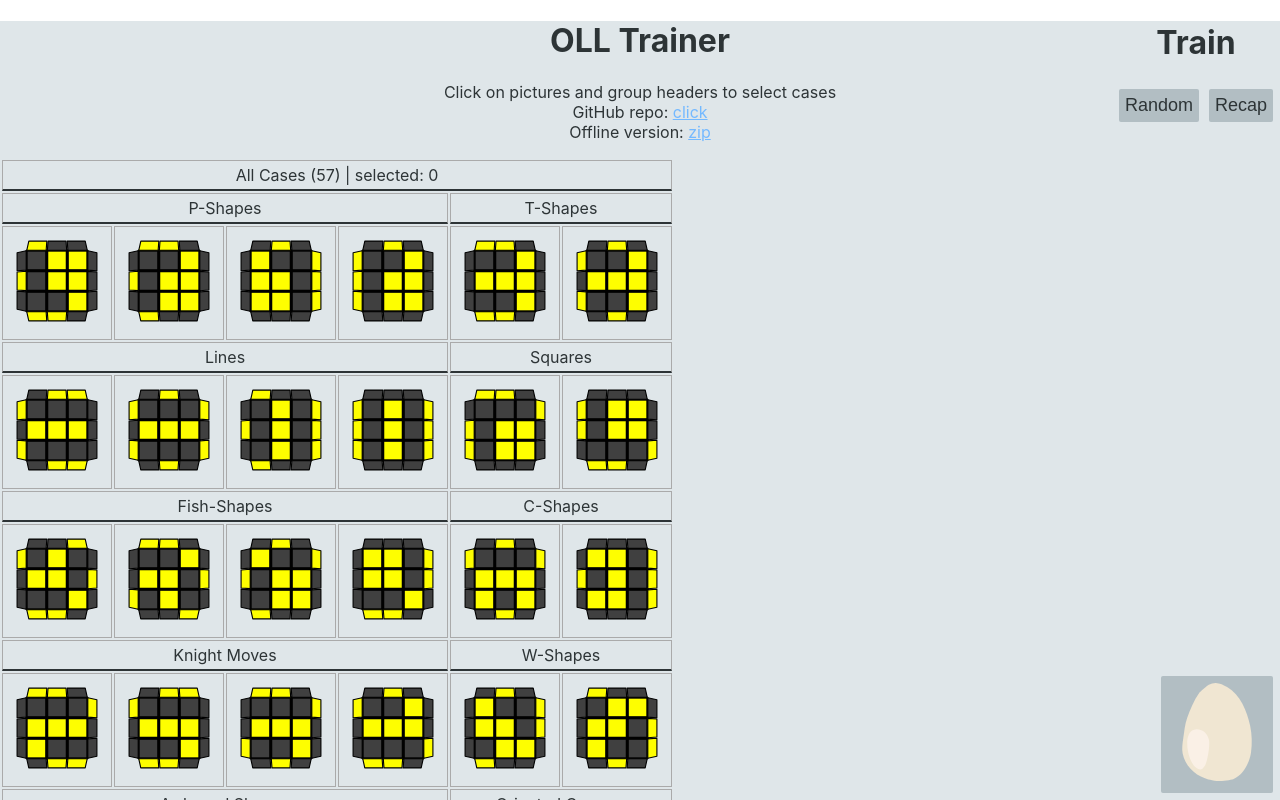
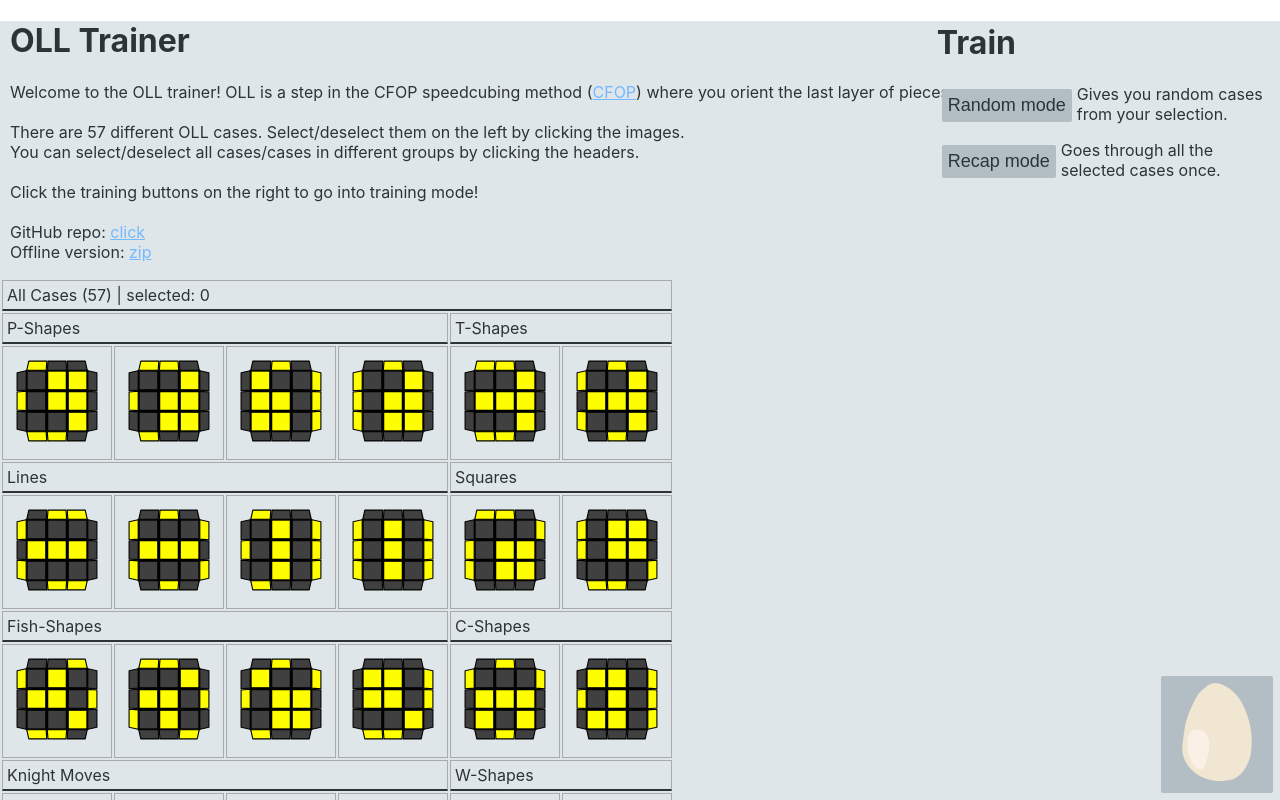
Before and after one commit to s-leirbag/oll-trainer, a React (Create React App) app: page / in a window 1280 px wide. Shown: the top 800 px of the page. Built offline with nearby package versions, Linux system fonts and the light colour scheme; the HTML template or start-up script is replaced by a standard one.

Commit message:
UI changes, added instructions

```diff
--- a/src/App.css
+++ b/src/App.css
@@ -1,5 +1,6 @@
 .App {
   text-align: center;
+  /* text-align: left; */
 }
 
 .App-logo {
--- a/src/Components/Button/Button.jsx
+++ b/src/Components/Button/Button.jsx
@@ -27,6 +27,7 @@ export default class Button extends React.Component {
                 style={{
                     backgroundColor: this.state.backgroundColor,
                     color: this.props.styleSettings.textColor,
+                    float: this.props.styleSettings.float || 'none',
                 }}
             >
                 {this.props.name}
--- a/src/Components/CaseSelect/CaseSelect.css
+++ b/src/Components/CaseSelect/CaseSelect.css
@@ -6,6 +6,11 @@
     height: 100vh; */
     /* justify-content: center; */
     /* align-items: center; */
+    text-align: left;
+}
+
+.case-select-header {
+    margin-left: 10px;
 }
 
 #sl {white-space: nowrap;}
@@ -24,11 +29,10 @@ td.groupHeader {
 
 td {border: 1px solid #000;}
 
-.btns-right {
+.train-buttons {
     position: fixed;
     right: 2px;
     top: 2px;
-    /* font-size: 30px; */
 }
 
 /* done button that appends ">" on hover */
--- a/src/Components/CaseSelect/CaseSelect.jsx
+++ b/src/Components/CaseSelect/CaseSelect.jsx
@@ -2,6 +2,7 @@ import React from 'react';
 import "./CaseSelect.css";
 import Button from "../Button/Button.jsx";
 import { algsGroups, renderGroups, algsInfo } from '../../Constants';
+import { clone } from 'lodash';
 
 function Case(props) {
     return (
@@ -144,12 +145,23 @@ export default class CaseSelect extends React.Component {
         for (const group of renderGroups["normal"])
             cases = cases.concat(this.renderNormalGroup(group));
 
+        let trainButtonStyle = clone(style);
+        trainButtonStyle.float = 'left';
         return (
             <div className="caseselect">
-            <div>
+            <div className='case-select-header'>
                 <h1>OLL Trainer</h1>
                 <p>
-                    Click on pictures and group headers to select cases
+                    Welcome to the OLL trainer!
+                    OLL is a step in the CFOP speedcubing method
+                    (<a href='https://jperm.net/3x3/cfop' style={{ color: style.linkColor }}>CFOP</a>)
+                    where you orient the last layer of pieces.
+                    <br/>
+                    <br/>There are 57 different OLL cases. Select/deselect them on the left by clicking the images.
+                    <br/>You can select/deselect all cases/cases in different groups by clicking the headers.
+                    <br/>
+                    <br/>Click the training buttons on the right to go into training mode!
+                    <br/>
                     <br/>GitHub repo: <a href='https://github.com/s-leirbag/oll-trainer' style={{ color: style.linkColor }}>click</a>
                     <br/>Offline version: <a href='https://github.com/s-leirbag/oll-trainer/archive/refs/heads/main.zip' style={{ color: style.linkColor }}>zip</a>
                 </p>
@@ -158,20 +170,26 @@ export default class CaseSelect extends React.Component {
                 {topHeader}
                 {cases}
             </tbody></table>
-            <div className="btns-right">
+            <div className="train-buttons">
                 <h1>Train</h1>
                 <Button
-                    name='Random'
+                    name='Random mode'
                     onClick={() => this.props.changeMode('random')}
                     title='Train selected cases randomly'
-                    styleSettings={style}
+                    styleSettings={trainButtonStyle}
                 />
+                <p>
+                    Gives you random cases from your selection.
+                </p>
                 <Button
-                    name='Recap'
+                    name='Recap mode'
                     onClick={() => this.props.changeMode('recap')}
                     title='Go through all the selected cases once'
-                    styleSettings={style}
+                    styleSettings={trainButtonStyle}
                 />
+                <p>
+                    Goes through all the selected cases once.
+                </p>
             </div>
             </div>
         );
--- a/src/Components/Timer/Timer.css
+++ b/src/Components/Timer/Timer.css
@@ -7,3 +7,7 @@
     -moz-user-select: none; -webkit-user-select: none; -ms-user-select:none; user-select:none;-o-user-select:none;
     font-family: Verdana, Geneva, Tahoma, sans-serif;
 }
+
+.timerContents{
+    display: 'block';
+}
--- a/src/Components/Timer/Timer.jsx
+++ b/src/Components/Timer/Timer.jsx
@@ -77,12 +77,12 @@ export default class Timer extends React.Component {
         return (
             <div
                 className="timer"
-                style={{
-                    color: color,
-                    fontSize: this.props.fontSize,
-                }}
+                style={{ fontSize: this.props.fontSize }}
             >
-                {msToReadable(time)}
+                <div className='timerContents'>
+                    <span style={{ color: color }}>{msToReadable(time)}</span>
+                    <p style={{ fontSize: '16px' }}>Press space to start/stop the timer</p>
+                </div>
             </div>
         )
     }
--- a/src/Components/Train/Train.css
+++ b/src/Components/Train/Train.css
@@ -9,7 +9,7 @@ button:hover {}
 button:hover span:after {opacity: 1; right: 0;}
 
 #scramble {
-    text-align: left;
+    /* text-align: left; */
 }
 
 .big {
--- a/src/Components/Train/Train.jsx
+++ b/src/Components/Train/Train.jsx
@@ -67,7 +67,7 @@ function TimesGroup(props) {
                 >
                     {name}
                 </span>
-                : {avg}
+                : {avg} average
             </div>
             {timesList}
             <br/><br/>
@@ -105,12 +105,17 @@ class Stats extends React.Component {
             );
         }
 
+        const style = this.props.styleSettings;
         return (
             <td id="stats">
                 <div className="resultInfoHeader">
                     {this.props.times.length} times
-                    <Button name='Clear' onClick={() => this.props.confirmClear()} styleSettings={this.props.styleSettings}/>
+                    <Button name='Clear' onClick={() => this.props.confirmClear()} styleSettings={style} key={style.buttonColor}/>
                     :
+                </div>
+                <div>
+                    Click case names for case info
+                    <br/>Click times to remove times
                 </div>
                 <div id="times">
                     {groupsList}
@@ -159,7 +164,8 @@ class SettingInput extends React.Component {
                     type="text"
                     value={this.state.value}
                     onChange={(event) => this.handleChange(event)}
-                    maxLength='12'
+                    maxLength='7'
+                    size='7'
                 />
             </label>
         );
@@ -408,7 +414,7 @@ export default class Train extends React.Component {
         if (!isEmpty(times) && lastCase !== -1) {
             let button = "";
             if (this.state.selected.includes(lastCase))
-                button = <Button name='Unselect' onClick={() => this.confirmUnsel(lastCase)} styleSettings={style}/>;
+                button = <Button name='Unselect' onClick={() => this.confirmUnsel(lastCase)} styleSettings={style} key={style.buttonColor}/>;
             lastScramInfo = (
                 <div>
                     Last Scramble: {this.state.lastEntry.scramble + ' (' + algsInfo[lastCase]['name'] + ')'}
@@ -428,6 +434,7 @@ export default class Train extends React.Component {
                         id='selectBtn'
                         onClick={() => this.props.changeMode('caseselect')}
                         styleSettings={style}
+                        key={style.buttonColor}
                     />
                     {selInfo}
                 </td></tr>
@@ -455,30 +462,34 @@ export default class Train extends React.Component {
                     <td colSpan="2">
                         <SettingButtons
                             name='Timer Size'
-                            buttonName1='Increase'
-                            buttonName2='Decrease'
+                            buttonName1='+'
+                            buttonName2='-'
                             onClick1={() => this.adjustSize('timer', 16)}
                             onClick2={() => this.adjustSize('timer', -16)}
                             styleSettings={style}
+                            key={'timer' + style.buttonColor}
                         />
                         <SettingButtons
                             name='Scramble Size'
-                            buttonName1='Increase'
-                            buttonName2='Decrease'
+                            buttonName1='+'
+                            buttonName2='-'
                             onClick1={() => this.adjustSize('scramble', 8)}
                             onClick2={() => this.adjustSize('scramble', -8)}
                             styleSettings={style}
+                            key={'scramble' + style.buttonColor}
                         />
                         <SettingButtons
-                            name='Colors'
+                            name='Color Presets'
                             buttonName1='Light'
                             buttonName2='Dark'
                             onClick1={() => this.setStyle('light')}
                             onClick2={() => this.setStyle('dark')}
                             styleSettings={style}
+                            key={'presets' + style.buttonColor}
                         />
+                        <span>Specific Colors: </span>
                         <SettingInput
-                            name='Background'
+                            name='Background: '
                             propertyName='backgroundColor'
                             value={style.backgroundColor}
                             applyStyle={(style) => this.props.applyStyle(style)}
@@ -487,28 +498,28 @@ export default class Train extends React.Component {
                             key={style.backgroundColor}
                         />
                         <SettingInput
-                            name='Button'
+                            name=' Button: '
                             propertyName='buttonColor'
                             value={style.buttonColor}
                             applyStyle={(style) => this.props.applyStyle(style)}
                             key={style.buttonColor}
                         />
                         <SettingInput
-                            name='Text'
+                            name=' Text: '
                             propertyName='textColor'
                             value={style.textColor}
                             applyStyle={(style) => this.props.applyStyle(style)}
                             key={style.textColor}
                         />
-                        <SettingInput
+                        {/* <SettingInput
                             name='Link'
                             propertyName='linkColor'
                             value={style.linkColor}
                             applyStyle={(style) => this.props.applyStyle(style)}
                             key={style.linkColor}
-                        />
+                        /> */}
                         <SettingInput
-                            name='Accent'
+                            name=' Accent: '
                             propertyName='accentColor'
                             value={style.accentColor}
                             applyStyle={(style) => this.props.applyStyle(style)}
--- a/src/StylePresets.js
+++ b/src/StylePresets.js
@@ -4,7 +4,7 @@ export const stylePresets = {
     dark: {
         backgroundColor: "#313637",
         // backgroundColor2: "#636e72",
-        buttonColor: "#b2bec3",
+        buttonColor: "#636e72",
         textColor: "#dfe6e9",
         linkColor: "#74b9ff",
         accentColor: "#fdcb6e",
```
Also changed, not shown: 1 other file (tests, documents, lock files or other folders).
